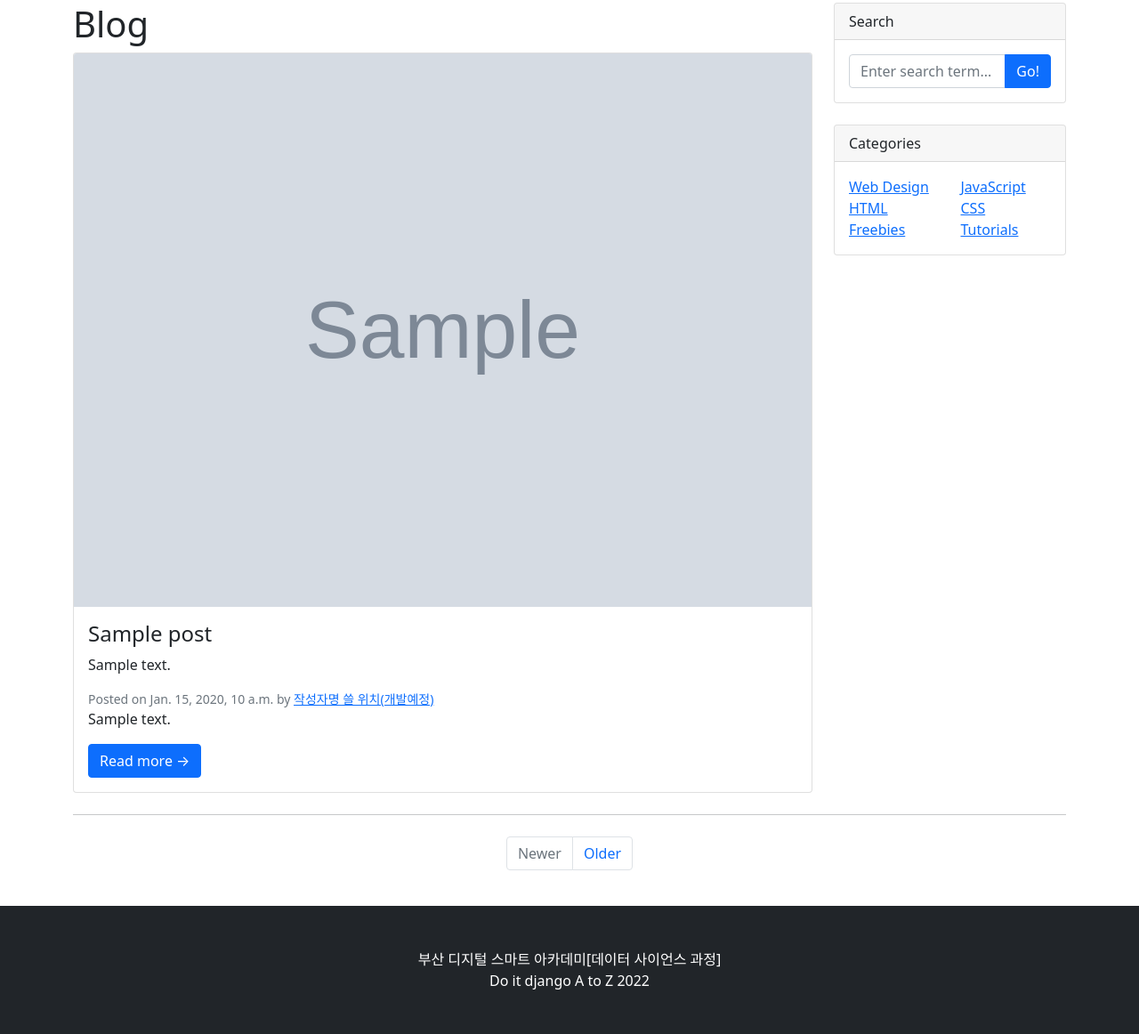
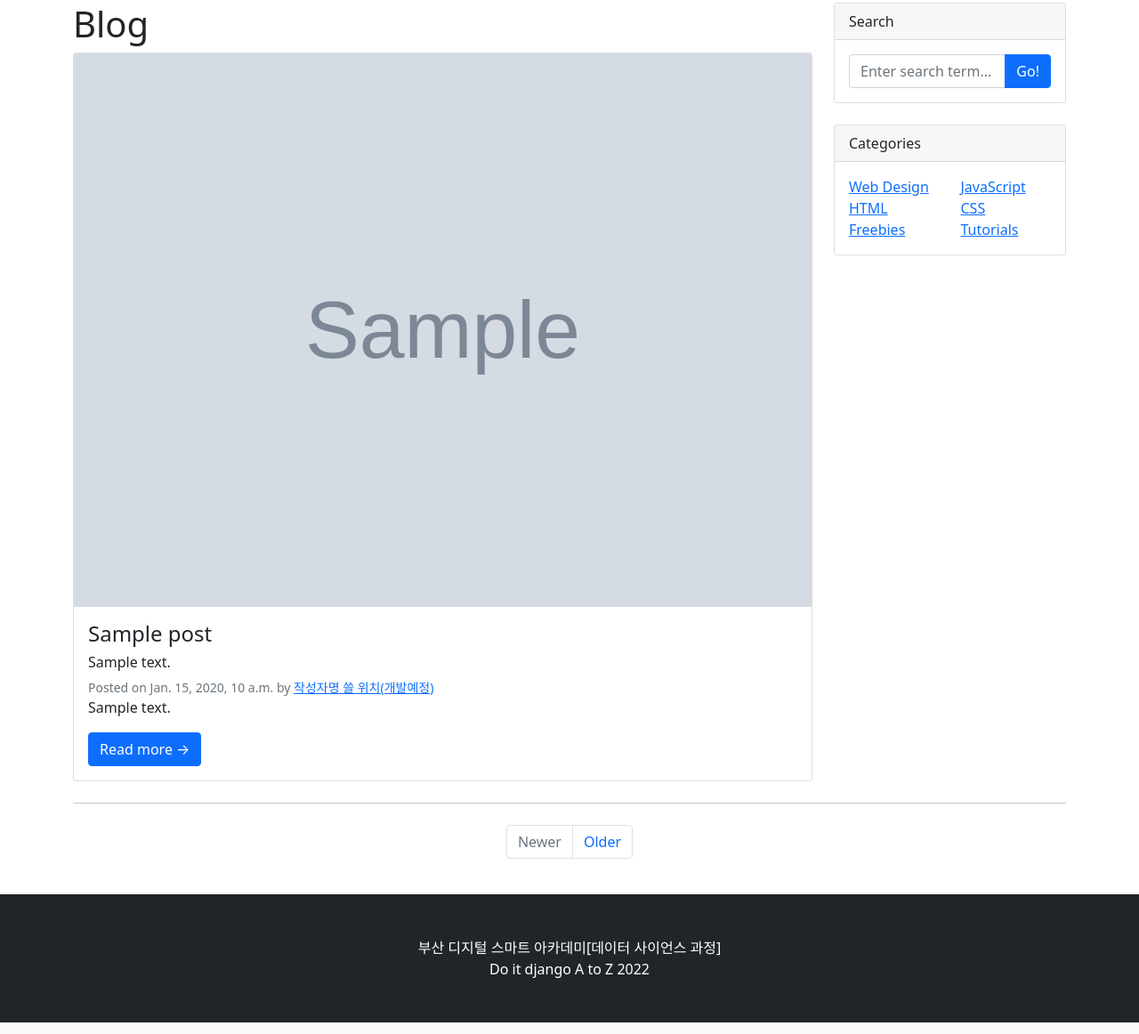
Before and after one commit to ssooyaa/do_it_django_a_to_z, a Django app: page /blog/ in a window 1280 px wide. Shown: the part 69-1231 px from the top of the page at 89% size. Run offline with Django 3.2, Linux system fonts and the light colour scheme; tables that the repository leaves empty hold one stand-in row (values such as "Sample post"); grey boxes marked "Sample" are stand-in pictures; some libraries are stand-ins or nearby versions.

Commit message:
미리보기 요약문 추가

```diff
--- a/blog/templates/blog/post_detail.html
+++ b/blog/templates/blog/post_detail.html
@@ -41,11 +41,13 @@
                         <header class="mb-4">
                             <!-- Post title-->
                             <h1 class="fw-bolder mb-1">{{post.title}}</h1>
+                            <h6 class="text_muted">{{post.hook_text}}</h6>
                             <!-- Post meta content-->
                             <div class="text-muted fst-italic mb-2"> Posted on {{post.created_at}} by  작성자예정 </div>
                             <!-- Post categories-->
                             <a class="badge bg-secondary text-decoration-none link-light" href="#!">Web Design</a>
                             <a class="badge bg-secondary text-decoration-none link-light" href="#!">Freebies</a>
+                        <hr/>
                         </header>
                         <!-- Preview image figure-->
                         <figure class="mb-4">
--- a/blog/templates/blog/post_list.html
+++ b/blog/templates/blog/post_list.html
@@ -95,12 +95,14 @@
                         {% endif %}
                         <div class="card-body">
                             <h2 class="card-title h4">{{p.title}}</h2>
-                            <p class="card-text">{{p.content | truncatewords:45}}</p>
+                            {% if p.hook_text %}
+                                <h6 class="text_muted">{{p.hook_text}}</h6>
+                            {% endif %}
                             <div class="small text-muted">
                                 Posted on {{p.created_at}} by
                                 <a href="#">작성자명 쓸 위치(개발예정)</a>
                             </div>
-                            <p class="card-text">{{p.content}}</p>
+                            <p class="card-text">{{p.content|truncatewords:45}}</p>
                             <a class="btn btn-primary" href="{{p.get_absolute_url}}">Read more →</a>
                         </div>
                     </div>
```
